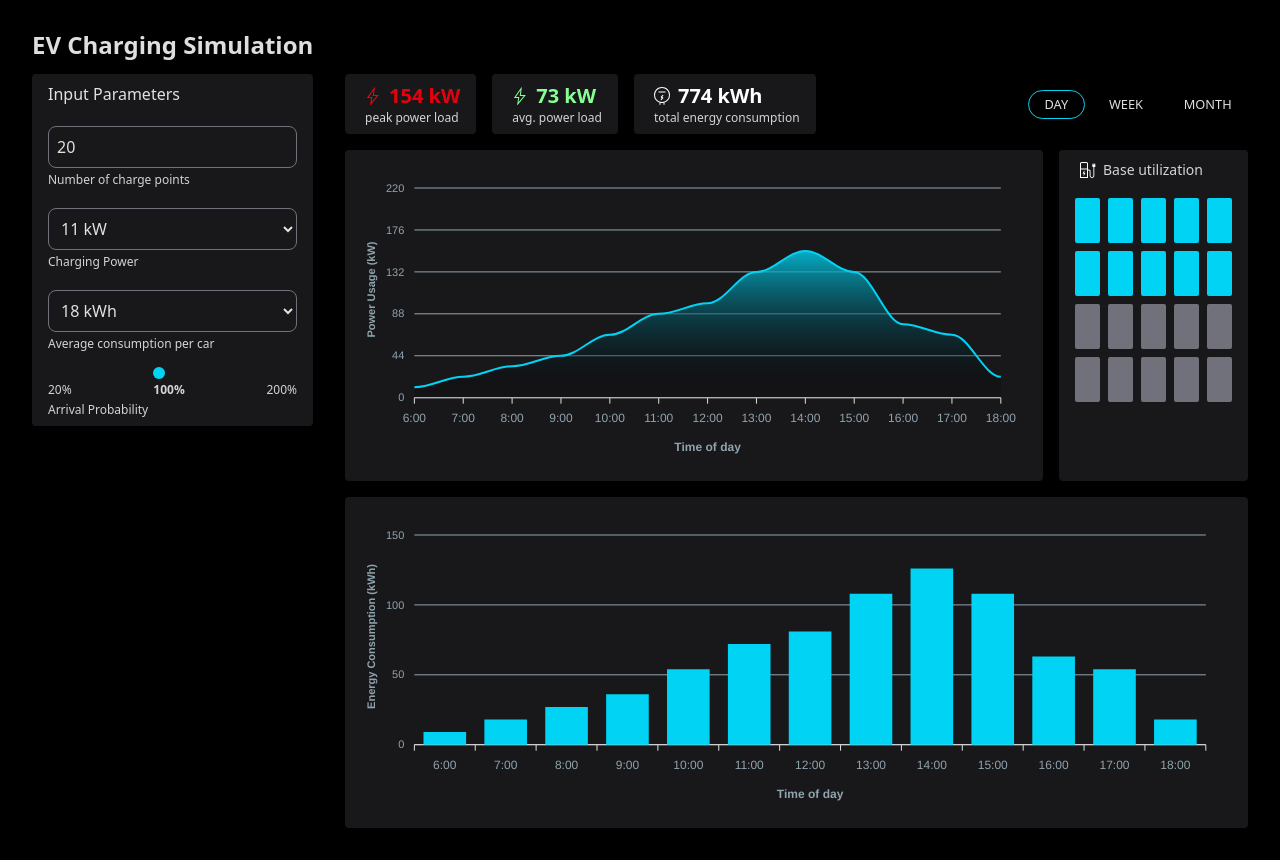
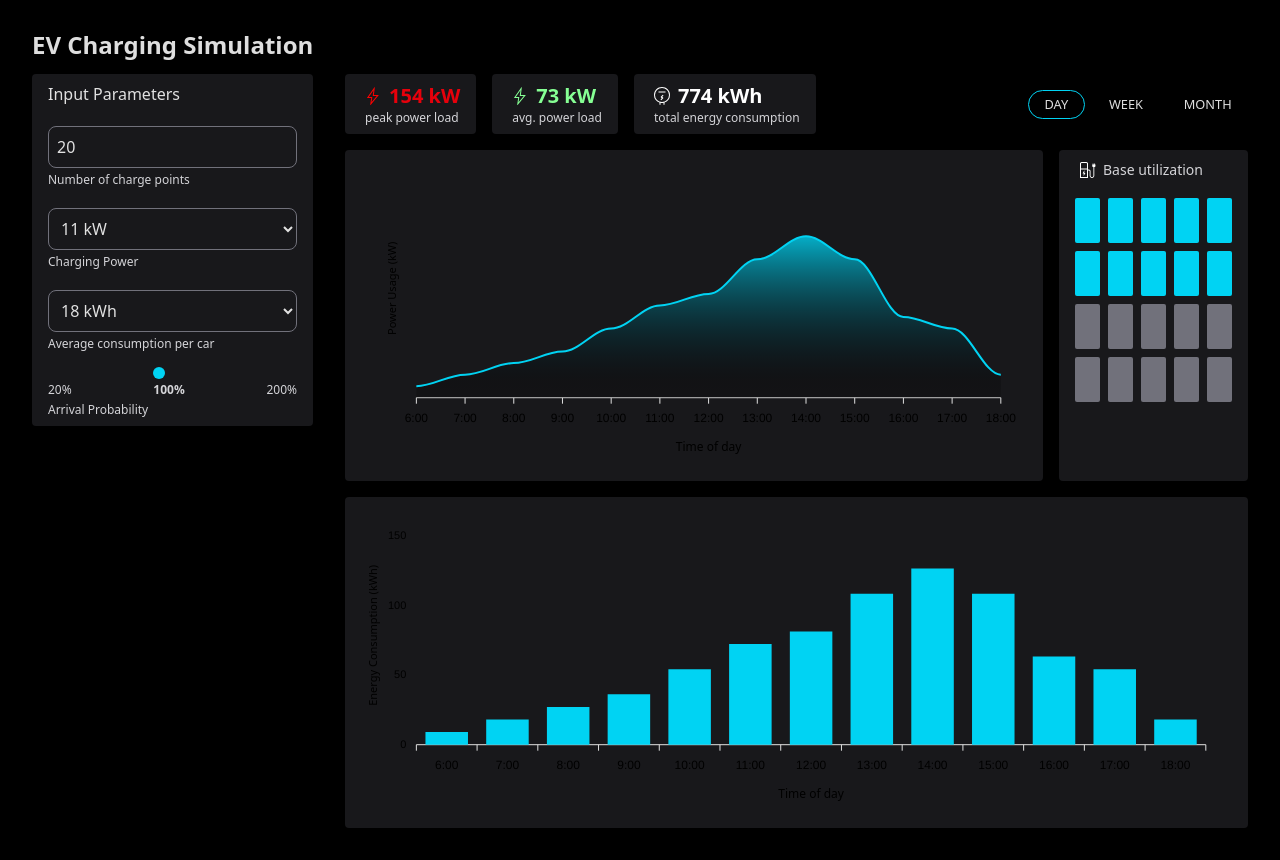
Before and after one commit to RikeBrandt/ev-simulation, a React (Vite) app: page / in a window 1280 px wide. Built offline with nearby package versions, Linux system fonts and the light colour scheme.

Commit message:
chart cleanup

```diff
--- a/src/components/ConsumptionChart.tsx
+++ b/src/components/ConsumptionChart.tsx
@@ -5,11 +5,11 @@ import { calculateEnergyConsumptionOverTime } from "./utils/calculations";
 import { ApexOptions } from "apexcharts";
 import { Card } from "./layout/Card";
 import { useTimePeriod } from "./context/TimePeriodContext";
-import { getXAsisDescription, getXAsisLabelByTimePeriod } from "./utils/labels";
 import {
-  PRIMARY_CHART_COLOR,
-  SECONDARY_CHART_COLOR,
-} from "./utils/staticValues";
+  generateChartOptions,
+  getXAsisDescription,
+  getXAsisLabelByTimePeriod,
+} from "./utils/charts";
 
 export const EnergyConsumptionChart = () => {
   const {
@@ -32,28 +32,10 @@ export const EnergyConsumptionChart = () => {
 
   const chartOptions: ApexOptions = {
     chart: { type: "bar", toolbar: { show: false } },
-    xaxis: {
-      categories: energyData.map((d) => d.x),
-      title: {
-        text: getXAsisDescription(timePeriod),
-        style: { color: SECONDARY_CHART_COLOR },
-      },
-      labels: { style: { colors: SECONDARY_CHART_COLOR } },
-    },
-    yaxis: {
-      title: {
-        text: "Energy Consumption (kWh)",
-        style: { color: SECONDARY_CHART_COLOR },
-      },
-      labels: { style: { colors: SECONDARY_CHART_COLOR } },
-    },
-    tooltip: { theme: "dark" },
-    dataLabels: { enabled: false },
-    colors: [PRIMARY_CHART_COLOR],
-    grid: {
-      show: true,
-      borderColor: SECONDARY_CHART_COLOR,
-    },
+    ...generateChartOptions(energyData, {
+      xAsis: getXAsisDescription(timePeriod),
+      yAxis: "Energy Consumption (kWh)",
+    }),
   };
 
   return (
--- a/src/components/PowerChart.tsx
+++ b/src/components/PowerChart.tsx
@@ -2,17 +2,14 @@ import { useMemo } from "react";
 import Chart from "react-apexcharts";
 import { useSimulationInput } from "./context/SimulationInputContext";
 import { Card } from "./layout/Card";
-import {
-  calculatePowerUsageOverTime,
-  calculateMaxPowerLoad,
-} from "./utils/calculations";
+import { calculatePowerUsageOverTime } from "./utils/calculations";
 import { ApexOptions } from "apexcharts";
 import { useTimePeriod } from "./context/TimePeriodContext";
-import { getXAsisDescription, getXAsisLabelByTimePeriod } from "./utils/labels";
 import {
-  PRIMARY_CHART_COLOR,
-  SECONDARY_CHART_COLOR,
-} from "./utils/staticValues";
+  generateChartOptions,
+  getXAsisDescription,
+  getXAsisLabelByTimePeriod,
+} from "./utils/charts";
 
 export const PowerSimulationChart = () => {
   const {
@@ -36,34 +33,15 @@ export const PowerSimulationChart = () => {
 
   const chartOptions: ApexOptions = {
     chart: { type: "area", toolbar: { show: false }, zoom: { enabled: false } },
-    xaxis: {
-      title: {
-        text: getXAsisDescription(timePeriod),
-        style: { color: SECONDARY_CHART_COLOR },
-      },
-      categories: powerData.map((d) => d.x),
-      labels: { style: { colors: SECONDARY_CHART_COLOR } },
-    },
-    yaxis: {
-      title: {
-        text: "Power Usage (kW)",
-        style: { color: SECONDARY_CHART_COLOR },
-      },
-      max: calculateMaxPowerLoad(chargePoints, power),
-      labels: { style: { colors: SECONDARY_CHART_COLOR } },
-    },
+    ...generateChartOptions(powerData, {
+      xAsis: getXAsisDescription(timePeriod),
+      yAxis: "Power Usage (kW)",
+    }),
     stroke: { curve: "smooth", width: 2 },
     fill: {
       type: "gradient",
       gradient: { shadeIntensity: 0.8, opacityFrom: 0.8, opacityTo: 0.2 },
     },
-    dataLabels: { enabled: false },
-    colors: [PRIMARY_CHART_COLOR],
-    grid: {
-      show: true,
-      borderColor: SECONDARY_CHART_COLOR,
-    },
-    tooltip: { enabled: true, theme: "dark" },
   };
 
   return (
--- /dev/null
+++ b/src/components/utils/charts.ts
@@ -0,0 +1,74 @@
+import { TimePeriod } from "../context/TimePeriodContext";
+
+const week = [
+  "Monday",
+  "Tuesday",
+  "Wednesday",
+  "Thursday",
+  "Friday",
+  "Saturday",
+  "Sunday",
+];
+
+export function getXAsisLabelByTimePeriod(
+  index: number,
+  timePeriod: TimePeriod
+) {
+  switch (timePeriod) {
+    case "DAY":
+      return `${index + 6}:00`;
+    case "WEEK":
+      return week[index];
+    case "MONTH":
+      return index;
+  }
+}
+
+export function getXAsisDescription(timePeriod: TimePeriod) {
+  switch (timePeriod) {
+    case "DAY":
+      return "Time of day";
+    case "WEEK":
+      return "Day of the week";
+    case "MONTH":
+      return "Day of the month";
+  }
+}
+
+export function generateChartOptions(
+  data: { x: number | string; y: number }[],
+  description: { xAsis: string; yAxis: string }
+) {
+  const titleStyle = {
+    style: {
+      color: "var(--chart-gray)",
+      fontFamily: "system-ui, Avenir, Helvetica, Arial, sans-serif",
+      fontWeight: 300,
+    },
+  };
+  const labelsStyle = { labels: { style: { colors: "var(--chart-gray)" } } };
+  return {
+    xaxis: {
+      categories: data.map((d) => d.x),
+      title: {
+        text: description.xAsis,
+        ...titleStyle,
+      },
+      ...labelsStyle,
+    },
+    yaxis: {
+      title: {
+        text: description.yAxis,
+        ...titleStyle,
+      },
+      ...labelsStyle,
+    },
+    tooltip: { theme: "dark" },
+    dataLabels: { enabled: false },
+    colors: ["oklch(0.789 0.154 211.53)"],
+    grid: {
+      show: true,
+      borderColor: "var(--chart-gray)",
+    },
+  };
+}
--- a/src/components/utils/labels.ts
+++ /dev/null
@@ -1,36 +0,0 @@
-import { TimePeriod } from "../context/TimePeriodContext";
-
-const week = [
-  "Monday",
-  "Tuesday",
-  "Wednesday",
-  "Thursday",
-  "Friday",
-  "Saturday",
-  "Sunday",
-];
-
-export function getXAsisLabelByTimePeriod(
-  index: number,
-  timePeriod: TimePeriod
-) {
-  switch (timePeriod) {
-    case "DAY":
-      return `${index + 6}:00`;
-    case "WEEK":
-      return week[index];
-    case "MONTH":
-      return index;
-  }
-}
-
-export function getXAsisDescription(timePeriod: TimePeriod) {
-  switch (timePeriod) {
-    case "DAY":
-      return "Time of day";
-    case "WEEK":
-      return "Day of the week";
-    case "MONTH":
-      return "Day of the month";
-  }
-}
--- a/src/components/utils/staticValues.ts
+++ b/src/components/utils/staticValues.ts
@@ -20,6 +20,3 @@ export const DEFAULT_INPUT: SimulationInput = {
   power: 11,
   consumption: 18,
 };
-
-export const SECONDARY_CHART_COLOR = "#90A4AE";
-export const PRIMARY_CHART_COLOR = "oklch(0.789 0.154 211.53)";
--- a/src/index.css
+++ b/src/index.css
@@ -2,6 +2,7 @@
 
 @theme {
   --color-green-400: #86ff94;
+  --chart-gray: #e4e4e7;
 }
 
 :root {
```
